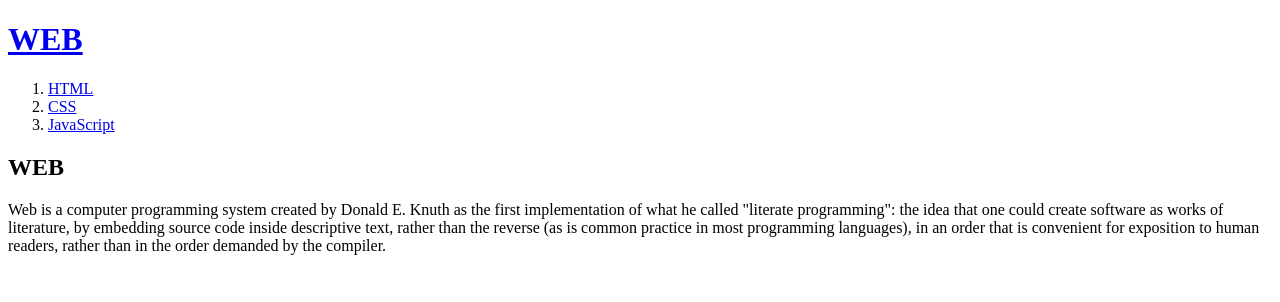
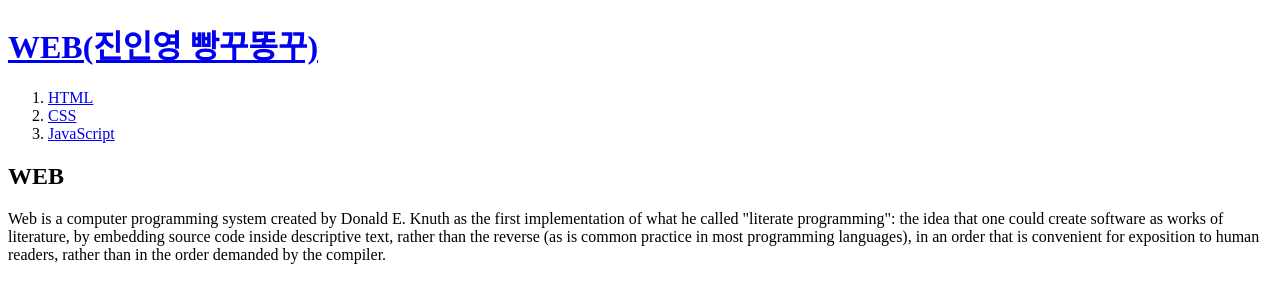
Before and after one commit to blacktaewoo/web1, a plain HTML site: page index.html in a window 1280 px wide. Drawn offline with Linux system fonts and the light colour scheme.

Commit message:
Update index.html

```diff
--- a/index.html
+++ b/index.html
@@ -6,7 +6,7 @@
 </head>
 
 <body>
-  <h1><a href="index.html">WEB</a></h1>
+  <h1><a href="index.html">WEB(진인영 빵꾸똥꾸)</a></h1>
   <ol>
     <li><a href="1.html">HTML</a></li>
     <li><a href="2.html">CSS</a></li>
```
